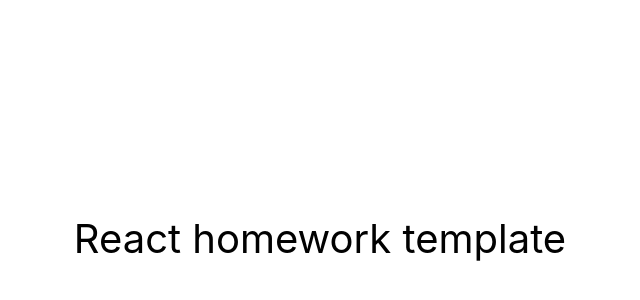
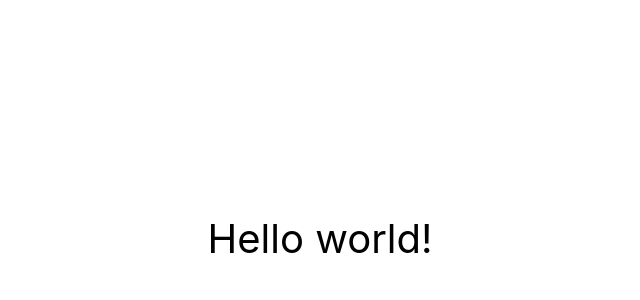
Before and after one commit to AndriiHrytsei/react-hw-03-feedback, a React (Create React App) app: page / in a window 1280 px wide. Shown: the part 162-462 px from the top of the page, without its empty margins (320-960 px from the left). Built offline with nearby package versions, Linux system fonts and the light colour scheme.

Commit message:
change heading

```diff
--- a/src/components/App.jsx
+++ b/src/components/App.jsx
@@ -10,7 +10,7 @@ export const App = () => {
         color: '#010101'
       }}
     >
-      React homework template
+      Hello world!
     </div>
   );
 };
```
